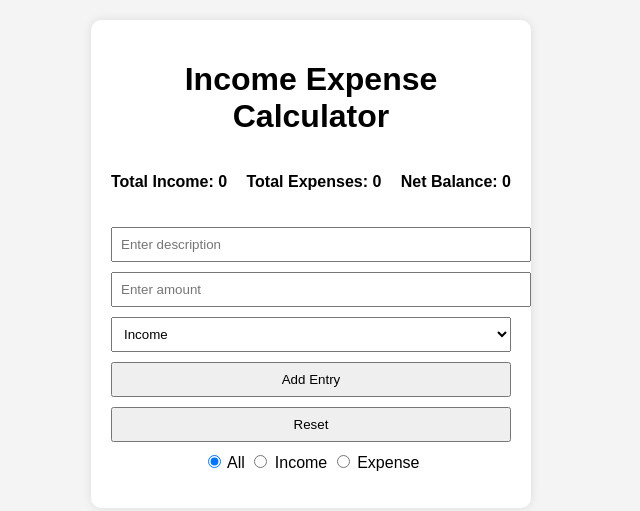
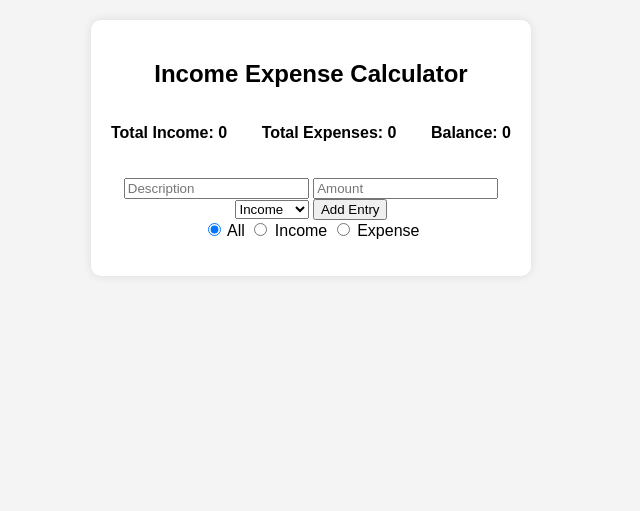
Before and after one commit to PERAMVENKATESH45/Todo-app, a plain HTML site: page index.html in a window 1280 px wide. Shown: the whole page, without its empty margins (329-969 px from the left). Drawn offline with Linux system fonts and the light colour scheme.

Commit message:
Update index.html

```diff
--- a/index.html
+++ b/index.html
@@ -8,29 +8,28 @@
 </head>
 <body>
     <div class="container">
-        <h1>Income Expense Calculator</h1>
+        <h2>Income Expense Calculator</h2>
 
         <div class="summary">
             <p>Total Income: <span id="total-income">0</span></p>
             <p>Total Expenses: <span id="total-expense">0</span></p>
-            <p>Net Balance: <span id="net-balance">0</span></p>
+            <p>Balance: <span id="net-balance">0</span></p>
         </div>
 
-        <div class="form">
-            <input type="text" id="description" placeholder="Enter description">
-            <input type="number" id="amount" placeholder="Enter amount">
+        <div class="input-form">
+            <input id="desc" type="text" placeholder="Description">
+            <input id="amount" type="number" placeholder="Amount">
             <select id="type">
                 <option value="income">Income</option>
                 <option value="expense">Expense</option>
             </select>
-            <button id="add-btn">Add Entry</button>
-            <button id="reset-btn">Reset</button>
+            <button onclick="addEntry()">Add Entry</button>
         </div>
 
         <div class="filters">
-            <label><input type="radio" name="filter" value="all" checked> All</label>
-            <label><input type="radio" name="filter" value="income"> Income</label>
-            <label><input type="radio" name="filter" value="expense"> Expense</label>
+            <label><input type="radio" name="filter" value="all" checked onclick="filterEntries()"> All</label>
+            <label><input type="radio" name="filter" value="income" onclick="filterEntries()"> Income</label>
+            <label><input type="radio" name="filter" value="expense" onclick="filterEntries()"> Expense</label>
         </div>
 
         <ul id="entries-list"></ul>
```
